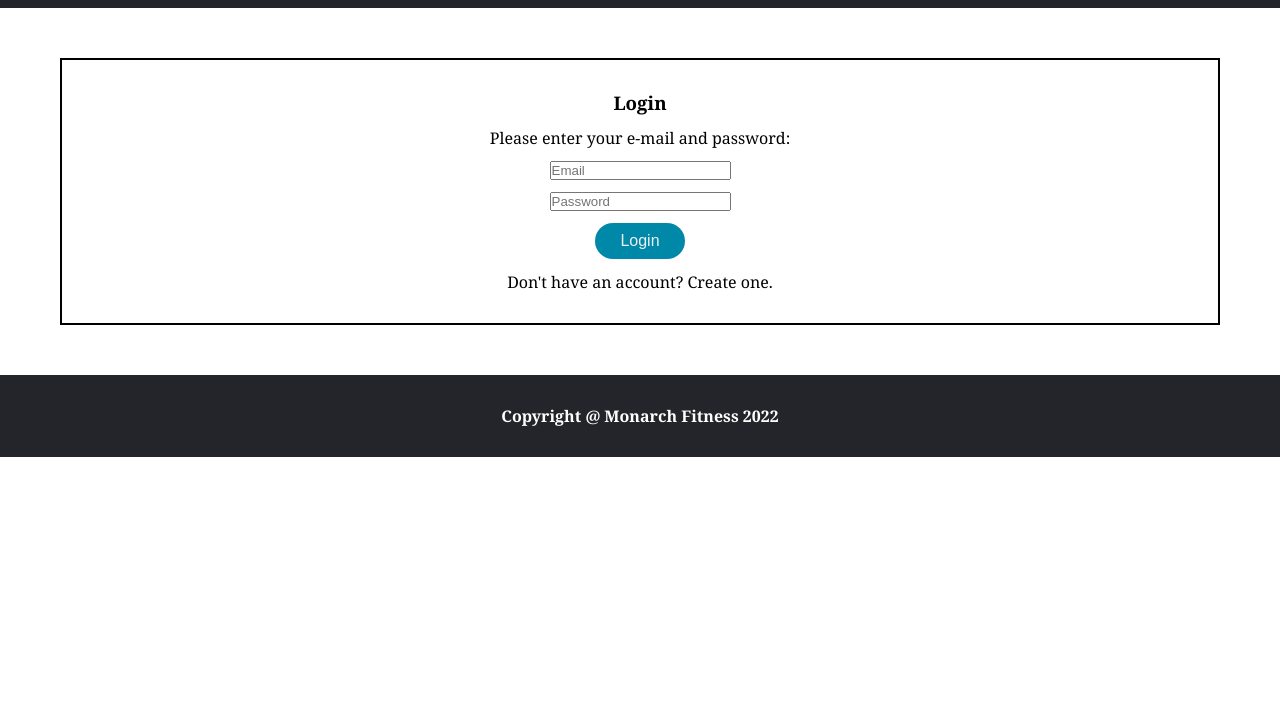
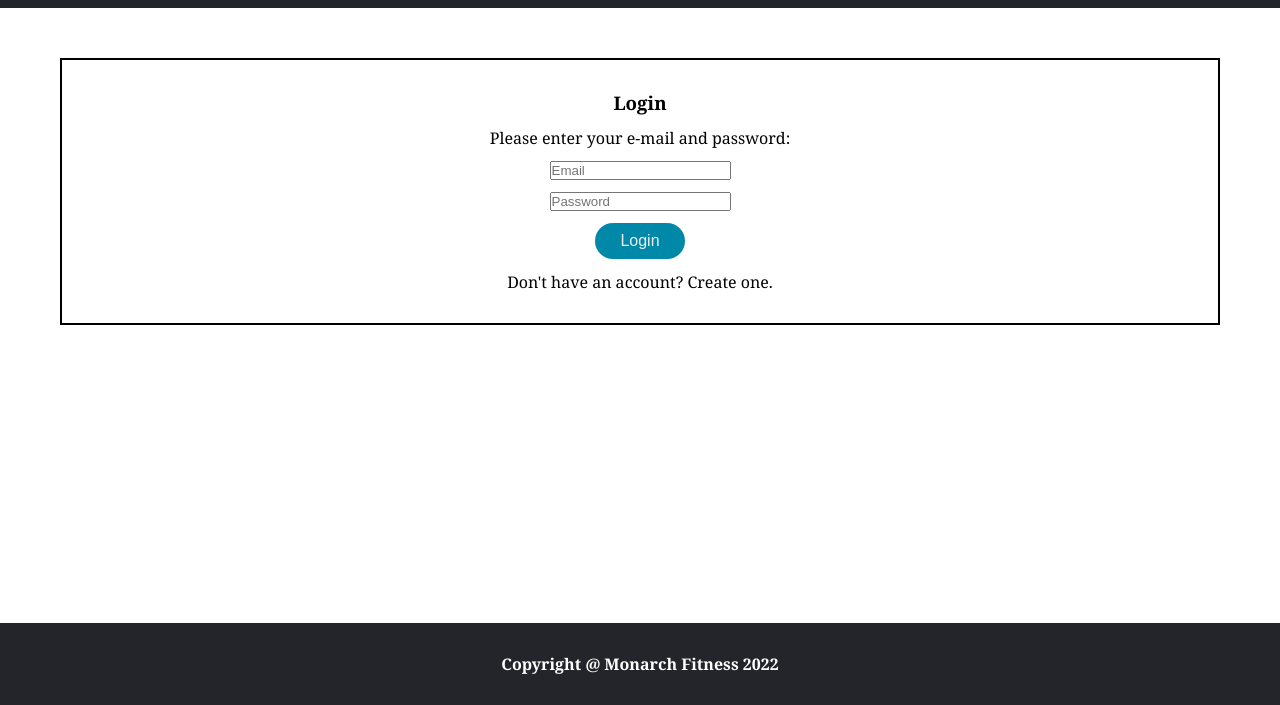
Before and after one commit to aleckayCODES/monarchProject, a plain HTML site: page pages/signUp.html in a window 1280 px wide. Shown: the part 95-800 px from the top of the page. Drawn offline with Linux system fonts and the light colour scheme.

Commit message:
Change footer setting to fix it to the bottom

```diff
--- a/style.css
+++ b/style.css
@@ -64,7 +64,9 @@ footer.container {
     justify-content: center;
     align-items: center;
     font-weight: bold;
-    margin-bottom: auto;
+    position:fixed;
+    bottom: 0;
+    width: 100%;
 }
 
 /* Strawhat Image */
```
